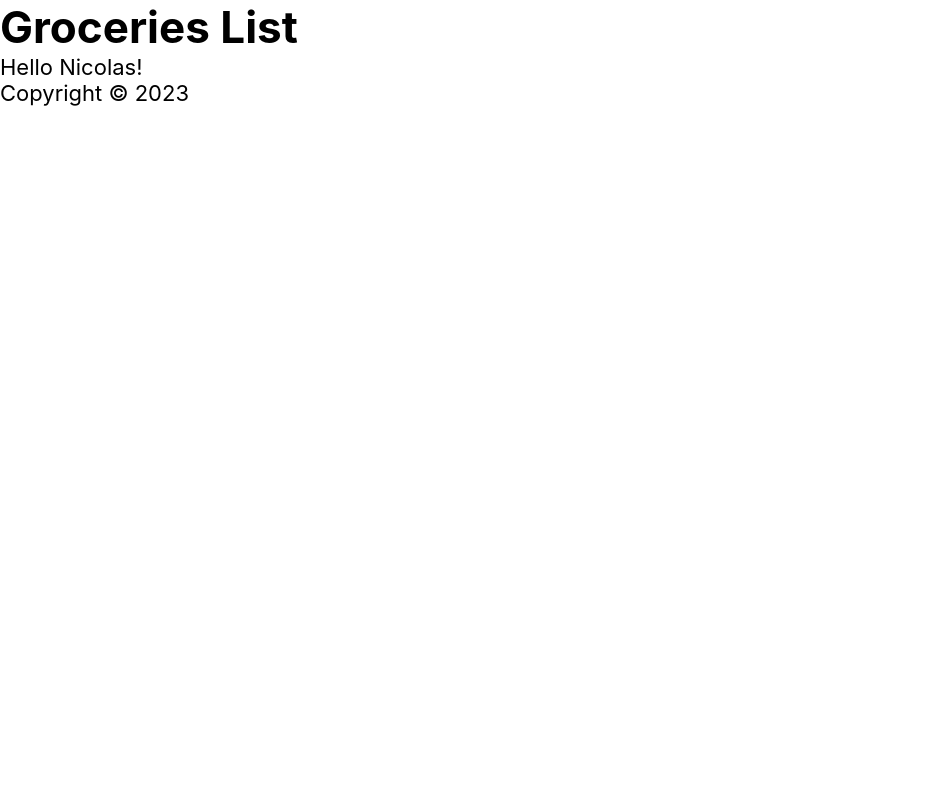
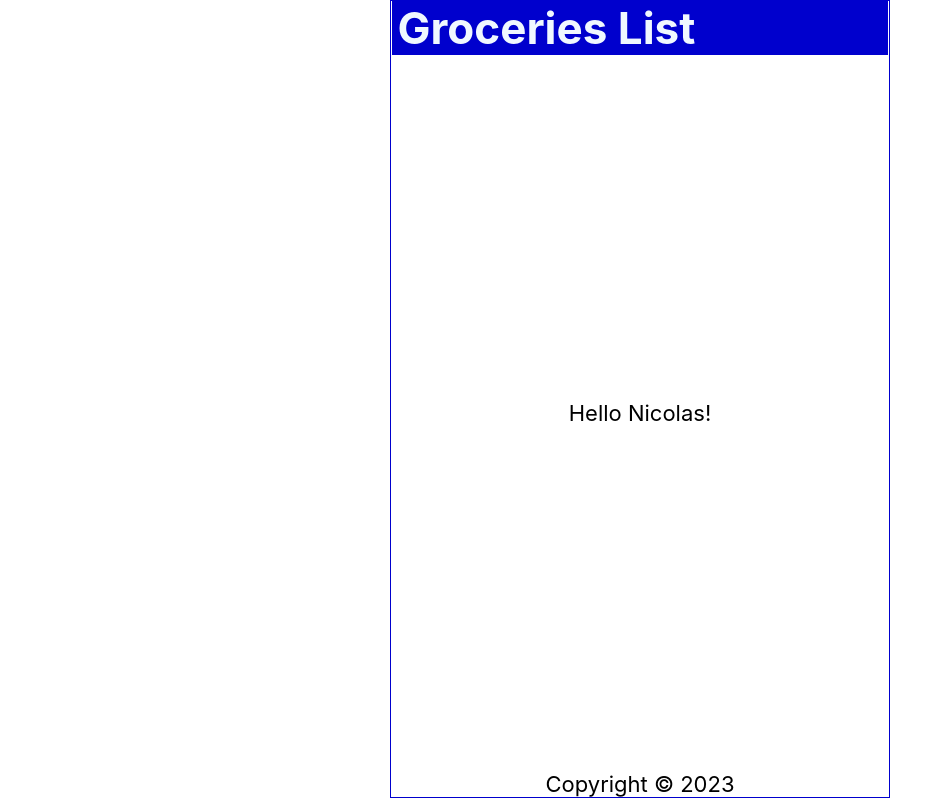
Before and after one commit to fastoch/01tut, a React (Create React App) app: page / in a window 1280 px wide. Shown: the whole page, without its empty margins (0-952 px from the left). Built offline with nearby package versions, Linux system fonts and the light colour scheme.

Commit message:
43min - chapter 5 - click events

```diff
--- a/src/index.css
+++ b/src/index.css
@@ -22,9 +22,29 @@
   display: flex;
   flex-direction: column;
   justify-content: center;
+  align-items: center;
+  height: calc(100vh - 2px);
+  max-width: 500px;
+  border: 1px solid mediumblue;
+  margin: auto;
 }
 
-code {
-  font-family: source-code-pro, Menlo, Monaco, Consolas, 'Courier New',
-    monospace;
+header {
+  width: calc(100% - 2px);
+  padding: 0 0.25em;
+  background-color: mediumblue;
+  color: aliceblue;
+  display: flex;
+  justify-content: space-between;
+  align-items: center;
 }
+
+main {
+  width: 100%;
+  display: flex;
+  flex-direction: column;
+  flex-grow: 1;
+  justify-content: center;
+  align-items: center;
+  overflow-y: auto;
+}
```
